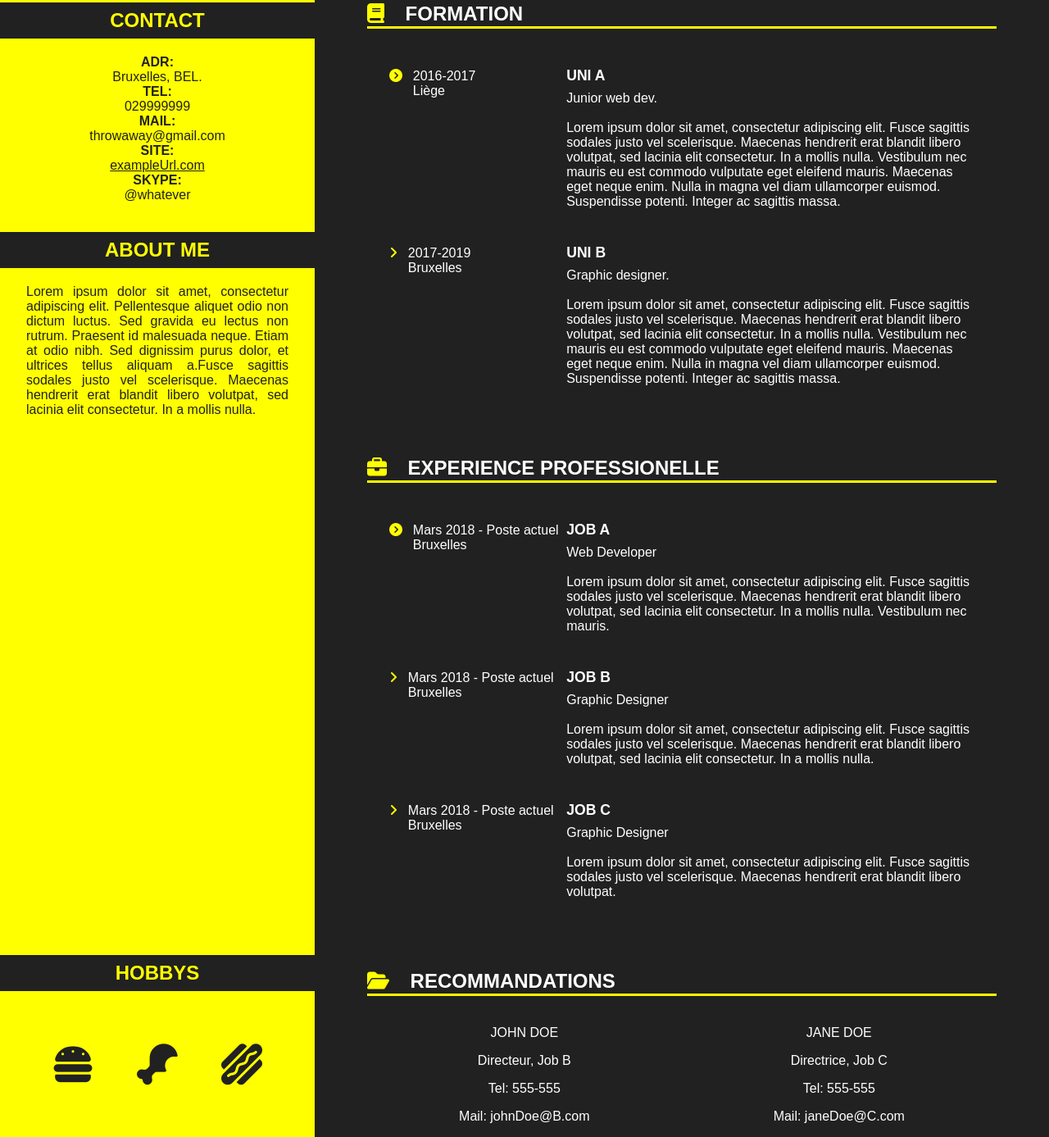
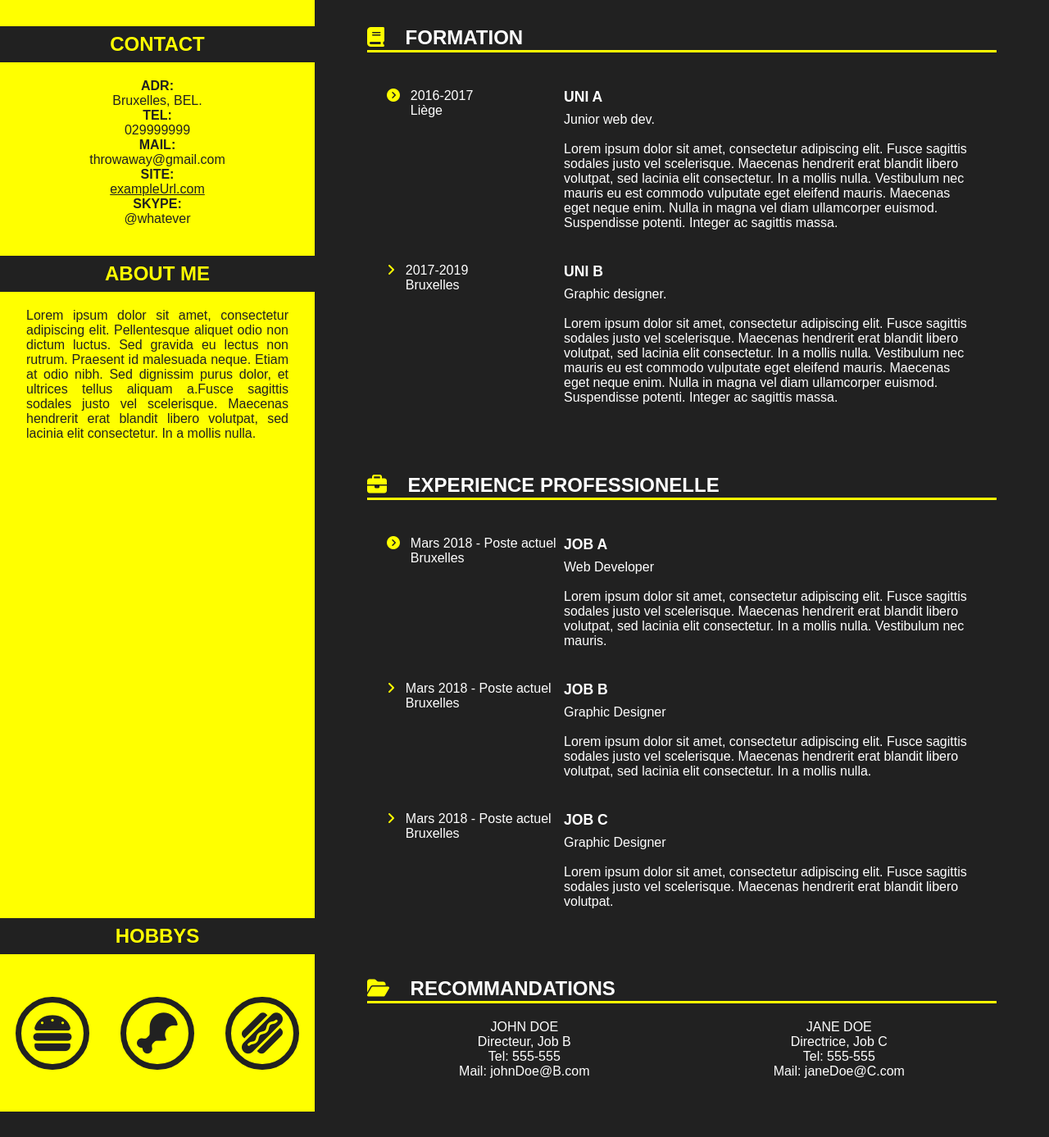
Before and after one commit to FF0000-R/P2-CV, a plain HTML site: page index.html in a window 1280 px wide. Shown: the part 189-1576 px from the top of the page at 82% size. After the commit the page ends 1545 px from the top, so only its background shows below. Drawn offline with Linux system fonts and the light colour scheme.

Commit message:
no tables and no scroll

```diff
--- a/index.html
+++ b/index.html
@@ -1,6 +1,8 @@
+<!DOCTYPE html>
+<html lang="fr">
 <html>
 	<head>
-        <meta charset="utf8">
+        <meta charset="utf-8">
         <meta name="viewport" content="width=device-width, initial-scale=1.0">
 		<title>Robin Debroux CV</title>
 		<link rel="stylesheet" type="text/css" href="style.css">
@@ -40,60 +42,67 @@
                 </article>
             </aside>
             <section class="cv">
-                <article>
                     <h2><i class="fas fa-book"></i>FORMATION</h2>
-                    <table>
-                        <tr>
-                            <td>
-                                <section class="sub">
-                                    <i class="fas fa-chevron-circle-right"></i>
-                                    <article>2016-2017<br>Liège</article>
-                                </section>
-                            </td>
-                            <td><span class="institution">UNI A</span>Junior web dev.<br><br>Lorem ipsum dolor sit amet, consectetur adipiscing elit. Fusce sagittis sodales justo vel scelerisque. Maecenas hendrerit erat blandit libero volutpat, sed lacinia elit consectetur. In a mollis nulla. Vestibulum nec mauris eu est commodo vulputate eget eleifend mauris. Maecenas eget neque enim. Nulla in magna vel diam ullamcorper euismod. Suspendisse potenti. Integer ac sagittis massa.</td>
-                        </tr>
-                        <tr>
-                            <td>
-                                <section class="sub">
-                                    <i class="fas fa-angle-right"></i>
-                                    <article>2017-2019<br>Bruxelles</article>
-                                </section>
-                            </td>
-                            <td><span class="institution">UNI B</span>Graphic designer.<br><br>Lorem ipsum dolor sit amet, consectetur adipiscing elit. Fusce sagittis sodales justo vel scelerisque. Maecenas hendrerit erat blandit libero volutpat, sed lacinia elit consectetur. In a mollis nulla. Vestibulum nec mauris eu est commodo vulputate eget eleifend mauris. Maecenas eget neque enim. Nulla in magna vel diam ullamcorper euismod. Suspendisse potenti. Integer ac sagittis massa.</td>
-                        </tr>
-                    </table>
-                </article>
+                    <div class="container">
+                        <article class="element">
+                            <aside class="location">
+                                <i class="fas fa-chevron-circle-right"></i>
+                                <p>2016-2017<br>Liège</p>
+                            </aside>
+                            <div class="details">
+                                <h3 class="institution">UNI A</h3>
+                                <p>Junior web dev.<br><br>
+                                Lorem ipsum dolor sit amet, consectetur adipiscing elit. Fusce sagittis sodales justo vel scelerisque. Maecenas hendrerit erat blandit libero volutpat, sed lacinia elit consectetur. In a mollis nulla. Vestibulum nec mauris eu est commodo vulputate eget eleifend mauris. Maecenas eget neque enim. Nulla in magna vel diam ullamcorper euismod. Suspendisse potenti. Integer ac sagittis massa.</p>
+                            </div>
+                        </article>
+                        <article class="element">
+                            <aside class="location">
+                                <i class="fas fa-angle-right"></i>
+                                <p>2017-2019<br>Bruxelles</p>
+                            </aside>
+                            <div class="details">
+                                <h3 class="institution">UNI B</h3>
+                                <p>Graphic designer.<br><br>
+                                Lorem ipsum dolor sit amet, consectetur adipiscing elit. Fusce sagittis sodales justo vel scelerisque. Maecenas hendrerit erat blandit libero volutpat, sed lacinia elit consectetur. In a mollis nulla. Vestibulum nec mauris eu est commodo vulputate eget eleifend mauris. Maecenas eget neque enim. Nulla in magna vel diam ullamcorper euismod. Suspendisse potenti. Integer ac sagittis massa.</p>
+                            </div>
+                        </article>
+                    </div>
                 <article>
                     <h2><i class="fas fa-briefcase"></i>EXPERIENCE PROFESSIONELLE</h2>
-                    <table>
-                        <tr>
-                            <td>
-                                <section class="sub">
-                                    <i class="fas fa-chevron-circle-right"></i>
-                                    <article>Mars 2018 - Poste actuel<br>Bruxelles</article>
-                                </section>
-                            </td>
-                            <td><span class="institution">JOB A</span>Web Developer<br><br>Lorem ipsum dolor sit amet, consectetur adipiscing elit. Fusce sagittis sodales justo vel scelerisque. Maecenas hendrerit erat blandit libero volutpat, sed lacinia elit consectetur. In a mollis nulla. Vestibulum nec mauris.</td>
-                        </tr>
-                        <tr>
-                            <td>
-                                <section class="sub">
+                    <div class="container">
+                        <article class="element">
+                            <aside class="location">
+                                <i class="fas fa-chevron-circle-right"></i>
+                                <p>Mars 2018 - Poste actuel<br>Bruxelles</p>
+                            </aside>
+                            <div class="details">
+                                <h3 class="institution">JOB A</h3>
+                                <p>Web Developer<br><br>
+                                Lorem ipsum dolor sit amet, consectetur adipiscing elit. Fusce sagittis sodales justo vel scelerisque. Maecenas hendrerit erat blandit libero volutpat, sed lacinia elit consectetur. In a mollis nulla. Vestibulum nec mauris.</p>
+                            </div>
+                        </article>
+                        <article class="element">
+                            <aside class="location">
+                                <i class="fas fa-angle-right"></i>
+                                <p>Mars 2018 - Poste actuel<br>Bruxelles</p>
+                            </aside>
+                            <div class="details">
+                                <h3 class="institution">JOB B</h3>
+                                <p>Graphic Designer<br><br>Lorem ipsum dolor sit amet, consectetur adipiscing elit. Fusce sagittis sodales justo vel scelerisque. Maecenas hendrerit erat blandit libero volutpat, sed lacinia elit consectetur. In a mollis nulla.</p>
+                            </div>
+                        </article>
+                        <article class="element">
+                                <aside class="location">
                                     <i class="fas fa-angle-right"></i>
-                                    <article>Mars 2018 - Poste actuel<br>Bruxelles</article>
-                                </section>
-                            </td>
-                            <td><span class="institution">JOB B</span>Graphic Designer<br><br>Lorem ipsum dolor sit amet, consectetur adipiscing elit. Fusce sagittis sodales justo vel scelerisque. Maecenas hendrerit erat blandit libero volutpat, sed lacinia elit consectetur. In a mollis nulla.</td>
-                        </tr>
-                        <tr>
-                            <td>
-                                <section class="sub">
-                                    <i class="fas fa-angle-right"></i>
-                                    <article>Mars 2018 - Poste actuel<br>Bruxelles</article>
-                                </section>
-                            </td>
-                            <td><span class="institution">JOB C</span>Graphic Designer<br><br>Lorem ipsum dolor sit amet, consectetur adipiscing elit. Fusce sagittis sodales justo vel scelerisque. Maecenas hendrerit erat blandit libero volutpat.</td>
-                        </tr>
-                    </table>
+                                    <p>Mars 2018 - Poste actuel<br>Bruxelles</p>
+                                </aside>
+                            <div class="details">
+                                <h3 class="institution">JOB C</h3>
+                                <p>Graphic Designer<br><br>
+                                Lorem ipsum dolor sit amet, consectetur adipiscing elit. Fusce sagittis sodales justo vel scelerisque. Maecenas hendrerit erat blandit libero volutpat.</p>
+                            </div>
+                        </article>
+                    </div>
                     <h2><i class="fas fa-folder-open"></i>RECOMMANDATIONS</h2>
                     <aside class="rec">
                         <div class="boss">
--- a/style.css
+++ b/style.css
@@ -4,6 +4,10 @@ body{
     flex-direction: column;
     margin: 0;
     font-family: sans-serif;
+    -ms-overflow-style: none;
+}
+body::-webkit-scrollbar {
+  display: none;
 }
 header, main {
     display: flex;
@@ -20,8 +24,7 @@ img{
     height: 10vw;
     margin: auto;
     border-radius: 50%;
-    border-style: solid;
-    border-color: #616161;
+    border: solid #616161;
 }
 h1{
     font-size: 5vw;
@@ -88,9 +91,19 @@ a{
 }
 .hobbyico{
     display: flex;
-    justify-content: space-between;
-    padding: 5vw;
+    justify-content: space-around;
+    padding-bottom: 4vw;
+    padding-top: 4vw;
+    padding-right: auto;
+    padding-left: auto;
     font-size: 50px;
+}
+.fa-hamburger,
+.fa-drumstick-bite,
+.fa-hotdog{
+    padding: 1vw;
+    border: solid #212121 7px;
+    border-radius: 50%;
 }
 .cv, h1{
     margin-left: auto;
@@ -104,22 +117,26 @@ a{
     margin-right: 2vw;
     margin-bottom: 0.5vh;
 }
-table{
-   color: #FFF;
-    width: 100%;
+h3{
+    margin: 0;
+}
+p{
+    margin: 0;
+}
+.container{
     padding: 3vh;
-
 }
-td{
+.element{
+    display: flex;
     padding-bottom: 5vh;
-    vertical-align: super;
 }
-td:nth-child(1){
+.location{
     width: 30%;
+    flex-basis: 30%;
+    display: flex;
 }
-.sub{
-    display: flex;
-    align-items: flex-start;
+.details{
+    flex-basis: 70%;
 }
 .fa-chevron-circle-right,
 .fa-angle-right{
@@ -134,6 +151,7 @@ td:nth-child(1){
 }
 .rec{
     display: flex;
+    padding-bottom: 5vh;
 }
 .boss{
     flex-grow: 1;
@@ -197,6 +215,7 @@ td:nth-child(1){
     .hobbyico{
         margin-right: auto;
         margin-left: auto;
+        justify-content: space-between;
         width: 30%;
     }
     .cv{
@@ -204,11 +223,13 @@ td:nth-child(1){
         padding-top: 3vh;
         padding-bottom: 5vh;
     }
-    table{
+    .container{
         padding: 1vw;
-
     }
-    td{
+    .element{
         padding-bottom: 3vw;
     }
+    .rec{
+        padding-bottom: 0;
+    }
 }
```
